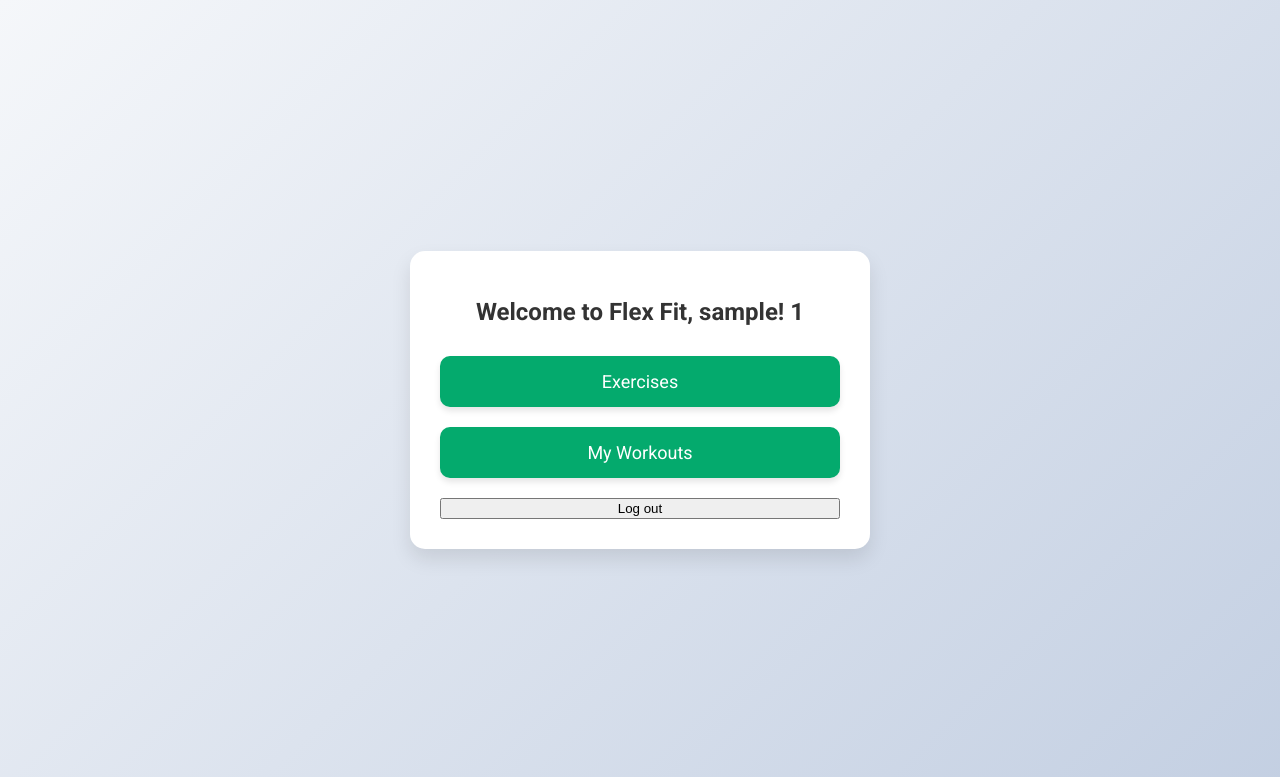
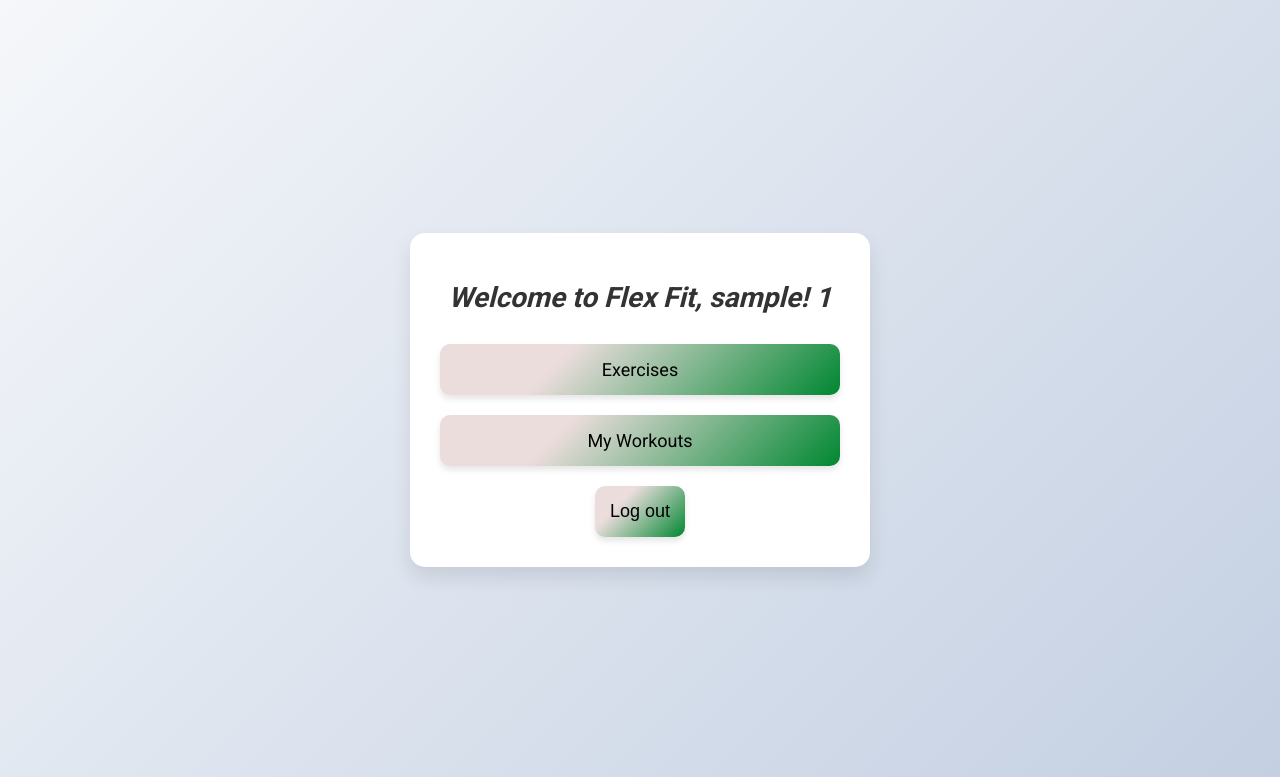
Before and after one commit to sergioscattone/Agile-Harvard, a Flask app: a page that uses templates/index.html in a window 1280 px wide. Shown: the top 777 px of the page. Run offline with Flask 3, Linux system fonts and the light colour scheme.

Commit message:
Add the background image of login page; Tried to improve the user interface more beautiful.

```diff
--- a/app.py
+++ b/app.py
@@ -8,8 +8,8 @@ app.config['SQLALCHEMY_TRACK_MODIFICATIONS'] = False
 app.secret_key = 'your_secret_key'  # Needed for session management and flash messages
 # Dummy user data
 
-user1 = User('user1', password='password1')
-user2 = User('user2', password='password2')
+user1 = User('user1', password='123456')
+user2 = User('user2', password='123456')
 users = [user1, user2]
 @app.route('/')
 def login_redirect():
--- a/static/styles/styles_index.js
+++ b/static/styles/styles_index.js
@@ -28,7 +28,9 @@ document.addEventListener('DOMContentLoaded', function () {
             margin-bottom: 30px;
             color: #333;
             font-weight: 700;
-            font-size: 24px;
+            font-size: 28px;
+            font-style: italic;
+            font-weight: bold;
         }
 
         .button-container {
@@ -40,7 +42,7 @@ document.addEventListener('DOMContentLoaded', function () {
         .button {
             background-color: #04AA6D;
             border: none;
-            color: white;
+            color: #000000;
             padding: 15px;
             text-align: center;
             text-decoration: none;
@@ -79,13 +81,13 @@ document.addEventListener('DOMContentLoaded', function () {
 
         input[type="submit"] {
             padding: 10px;
-            background-color: #007bff;
-            color: white;
+            color: #000000;
             border: none;
             border-radius: 5px;
             cursor: pointer;
             font-size: 16px;
             transition: background-color 0.3s ease;
+            background: linear-gradient(135deg, #ecdddd 30%, #008731 100%);
         }
 
         input[type="submit"]:hover {
@@ -117,6 +119,10 @@ document.addEventListener('DOMContentLoaded', function () {
             border: 1px solid #f5c6cb;
         }
 
+        .spring {
+            flex-grow: 1;
+        }
+
         @keyframes fadeIn {
             from {
                 opacity: 0;
--- a/templates/Secret/firefly.html
+++ b/templates/Secret/firefly.html
@@ -5,6 +5,6 @@
     <title>This is a picture for firefly</title>
 </head>
 <body>
-<img src="{{ url_for('static', filename = 'Secret/Firefly.jpg')}}" alt="">
+<img src="{{ url_for('static', filename = 'images/Firefly.jpg')}}" alt="">
 </body>
 </html>
--- a/templates/exercise_details.html
+++ b/templates/exercise_details.html
@@ -6,7 +6,6 @@
 </head>
 <body>
     <h1>{{ exercise_name|replace("_", " ") }} Detail Page</h1>
-    <!-- You can add specific details about the site here -->
     <p>This is the detail page for {{ exercise_name|replace("_", " ") }}.</p>
     <a href="/">Back to Home</a>
 </body>
--- a/templates/exercises.html
+++ b/templates/exercises.html
@@ -19,13 +19,14 @@
         .button {
             padding: 10px 20px;
             background-color: #04AA6D;
-            color: white;
+            color: #000000;
             border: none;
             border-radius: 5px;
             text-decoration: none;
             font-size: 16px;
             cursor: pointer;
             transition: background-color 0.3s ease;
+            background: linear-gradient(135deg, #ecdddd 30%, #008731 100%);
         }
         .button-wrapper{
             display: flex;
@@ -37,6 +38,7 @@
             position: absolute;
             left: 50%;
             transform: translateX(-50%)
+
         }
         .button:hover {
             background-color: #039e5a;
--- a/templates/index.html
+++ b/templates/index.html
@@ -5,13 +5,53 @@
     <title>Flex Fit</title>
     <script src="{{ url_for('static', filename='styles/styles_index.js') }}" defer></script>
 </head>
+<style>
+        .button-container {
+            display: flex;
+            width: 100%;
+            justify-content: space-between;
+            margin-top: 20px;
+            color: #000000;
+        }
+        .spring {
+            flex-grow: 1;
+            color: #000000;
+        }
+        .button {
+            padding: 10px 20px;
+            border: none;
+            border-radius: 5px;
+            text-decoration: none;
+            font-size: 16px;
+            cursor: pointer;
+            transition: background-color 0.3s ease;
+            background: linear-gradient(135deg, #ecdddd 30%, #008731 100%);
+            color: #000000;
+        }
+        .button-wrapper{
+            display: flex;
+            justify-content: center;
+            width: 100%;
+            position: relative
+        }
+        .center-button{
+            position: absolute;
+            left: 50%;
+            transform: translateX(-50%)
+        }
+        .button:hover {
+            background-color: #039e5a;
+        }
+    </style>
 <body>
     <div class="container">
         <h1>Welcome to Flex Fit, {{ username }}! {{ user.get_id() }}</h1>
         <div class="button-container">
             <a href="{{ url_for('exercises', username = user.get_username(), id = user.get_id() )}}" class="button">Exercises</a>
             <a href="{{ url_for('workouts', username = user.get_username(), id = user.get_id() )}}" class="button">My Workouts</a>
-            <button onclick = "goBack()">Log out</button>
+            <div class="spring">
+            <button onclick = "goBack()" class="button">Log out</button>
+            </div>
         </div>
         <!-- Commented until we work on login
         <form action="/exercise" method="post">
--- a/templates/login.html
+++ b/templates/login.html
@@ -9,7 +9,7 @@
     <div class="login-container">
       <h2>Login</h2>
       <ul class="messages">
-        <li class="success">for guest use: <br />username=user1 <br />passowrd=password1</li>
+        <li class="success">For Guest Use: <br />**Username** = user1 <br />**Password** = 123456</li>
       </ul>
       <form method="POST" action="{{ url_for('login') }}">
         <label for="username">Username:</label>
```
Also changed, not shown: static/styles/styles_exercises.js (+4 -3 lines), static/styles/styles_login.css (+6 -2 lines), static/images/Firefly.jpg (renamed from static/Secret/Firefly.jpg), static/images/index_background.jpg (added).
